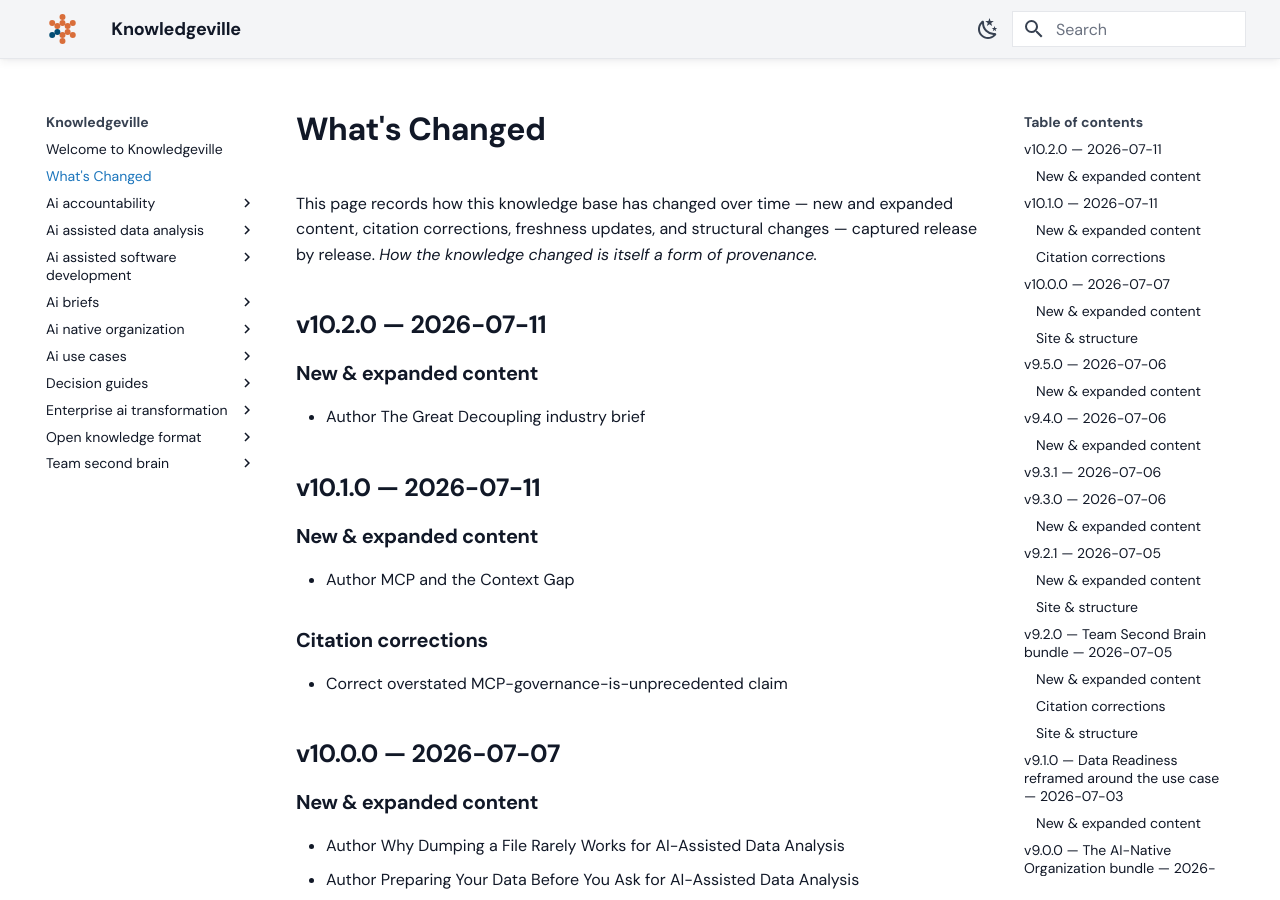
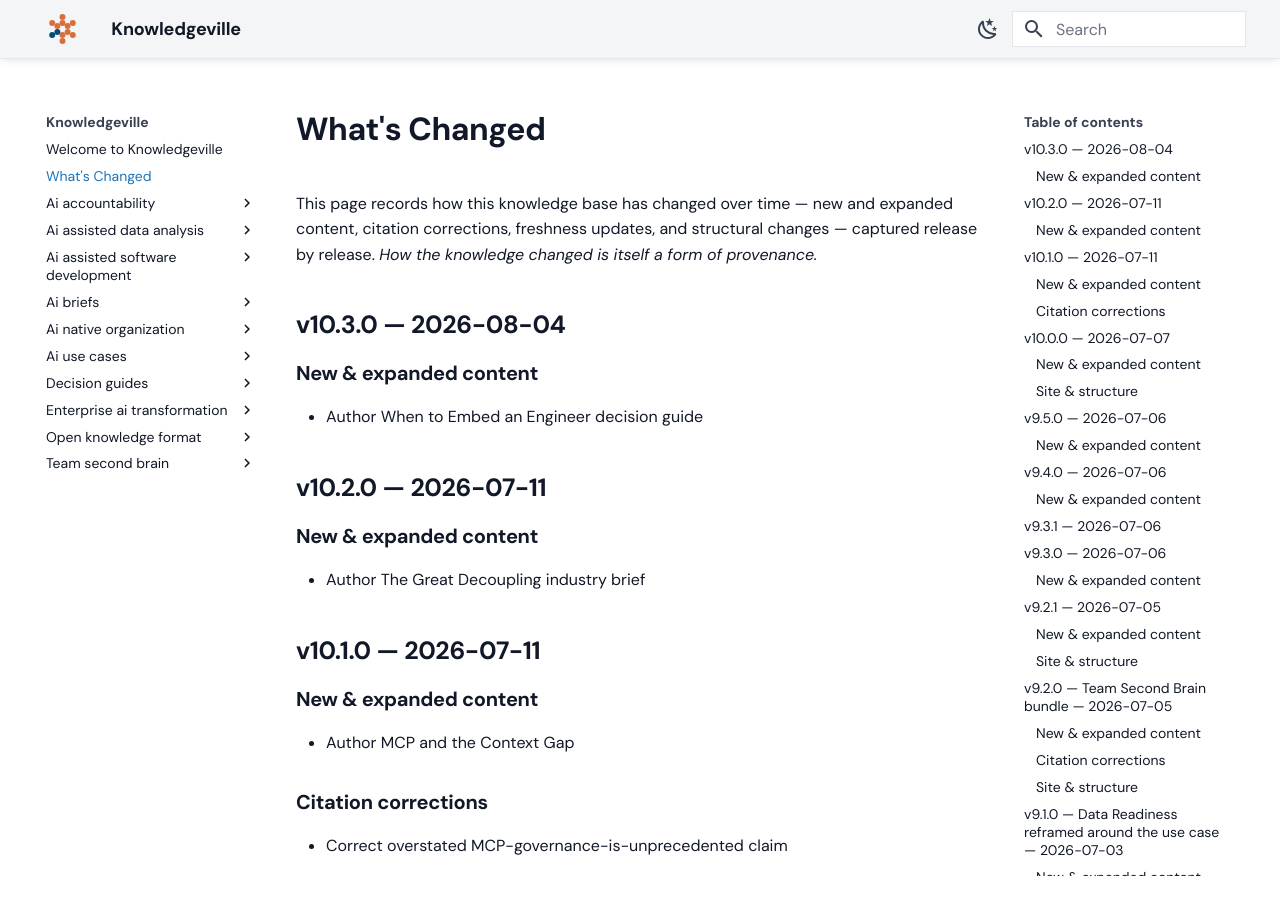
Before and after one commit to grandaha/knowledgeville, an MkDocs documentation site: the page built from published/changelog.md, in a window 1280 px wide and 900 px high. Built offline with MkDocs 1.6.1 and Material for MkDocs 9.7.7, drawn with Linux system fonts in a browser that asks for light colours; some web fonts are replaced.

Commit message:
Publish: sync content from workspace

```diff
--- a/published/changelog.md
+++ b/published/changelog.md
@@ -3,13 +3,18 @@ type: Reference
 title: What's Changed
 description: A generated, release-by-release record of how this knowledge base has changed.
 tags: [changelog, releases, provenance]
-timestamp: "2026-07-11"
+timestamp: "2026-08-04"
 appendix: true
 ---
 
 <!-- generated from GitHub Releases by scripts/build_changelog.py — do not edit -->
 
 This page records how this knowledge base has changed over time — new and expanded content, citation corrections, freshness updates, and structural changes — captured release by release. *How the knowledge changed is itself a form of provenance.*
+
+## v10.3.0 — 2026-08-04
+
+### New & expanded content
+* Author When to Embed an Engineer decision guide
 
 ## v10.2.0 — 2026-07-11
 
```
Also changed, not shown: 1 other file.
